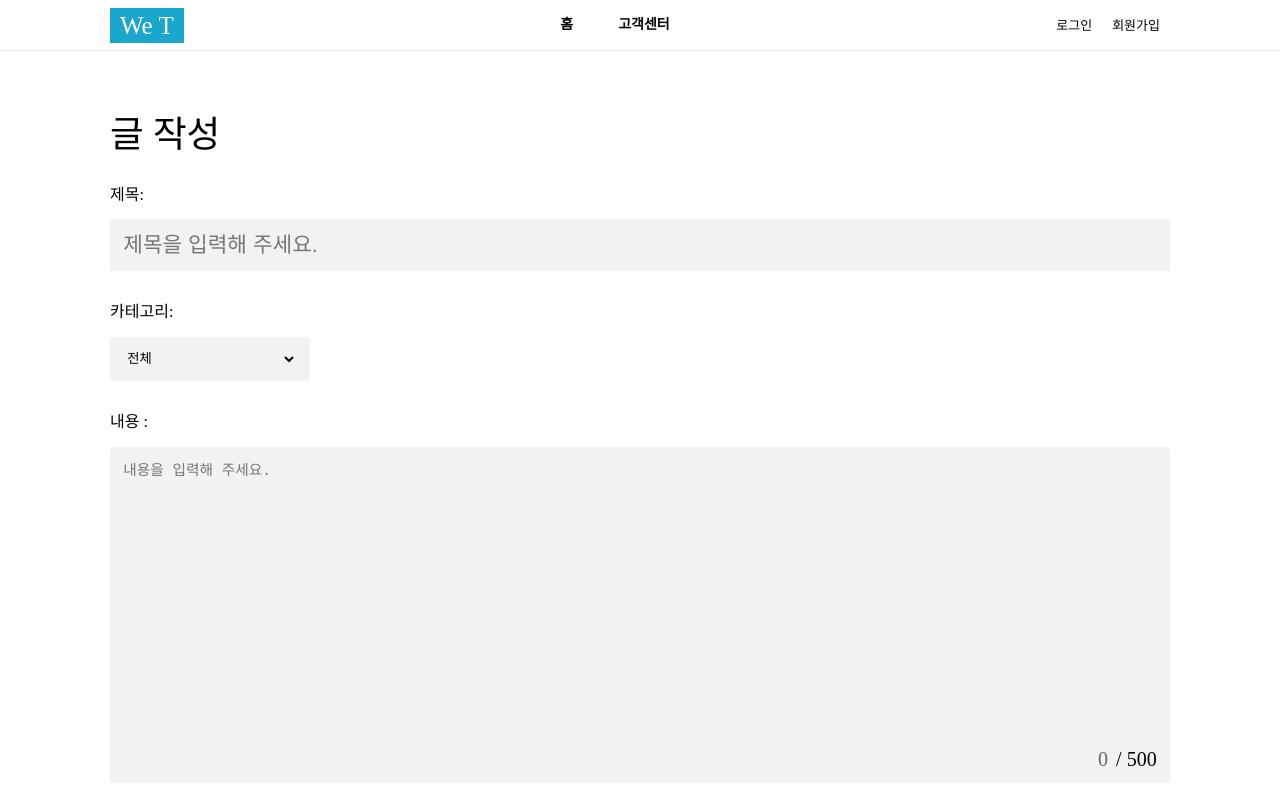
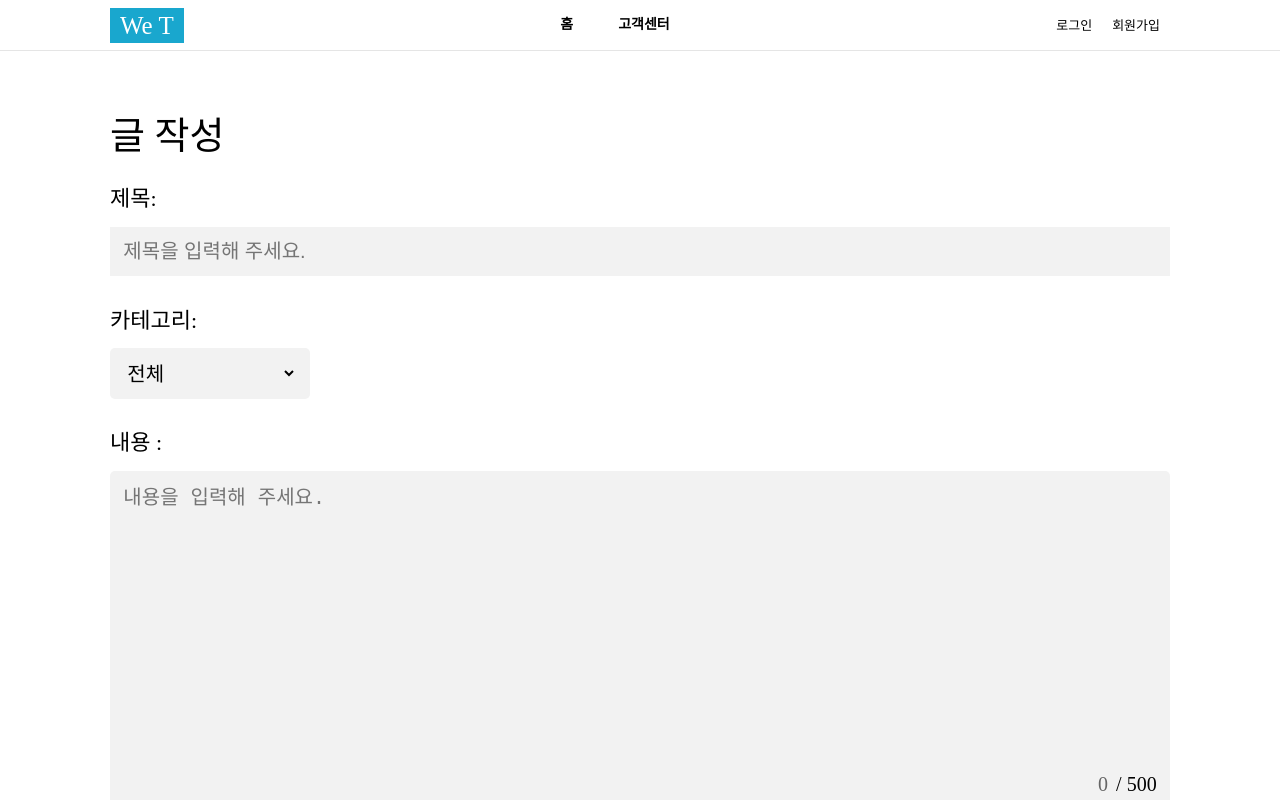
Before and after one commit to chuhongkyu/weT, a Next.js app: page /write in a window 1280 px wide. Shown: the top 800 px of the page. Built offline with nearby package versions, Linux system fonts and the light colour scheme; no server answers.

Commit message:
Add fixed font

```diff
--- a/components/Nav.tsx
+++ b/components/Nav.tsx
@@ -47,7 +47,7 @@ export default function Nav(){
                     (
                     <>
                         <Link href={'/login'}><span>로그인</span></Link>
-                        <Link href={'/login'}><span>회원가입</span></Link>
+                        <Link href={'/register'}><span>회원가입</span></Link>
                     </>
                     )}
                 </div>
--- a/pages/home/index.tsx
+++ b/pages/home/index.tsx
@@ -1,13 +1,12 @@
-import { NextPage } from "next";
 import Link from "next/link";
+import { useSession } from "next-auth/react";
 import { connectDB } from "utils/database";
+import { IData } from "utils/typeGroup";
 import styles from "styles/Home.module.scss";
 import Banner from "components/Banner";
 import Nav from "components/Nav";
 import List from "components/home/list";
-import { IData } from "utils/typeGroup";
 import Footer from "components/Footer"
-import { useSession } from "next-auth/react";
 
 interface Props {
   data: IData[];
--- a/pages/write/index.tsx
+++ b/pages/write/index.tsx
@@ -86,12 +86,11 @@ const Write = () => {
                     <label htmlFor="title" className={styles.label}>
                         제목:
                     </label>
-                    <div className={styles.input_title}>
+                    <div className={styles.input_container}>
                         <input
                             type="text"
                             name="title"
                             placeholder={"제목을 입력해 주세요."}
-                            className={styles.input_title}
                             value={title}
                             onChange={handleTitleChange}
                         />
--- a/styles/Write.module.scss
+++ b/styles/Write.module.scss
@@ -8,21 +8,24 @@
         .title{
             display: block;
             margin-top: __vw(100);
-            font-size: __vw(55);
+            font-size: $h1;
         }
         .form{
             margin-top: __vw(50);
             .label{
                 display: block;
                 margin-bottom: __vw(25);
+                font-size: 22px;
             }
-            .input_title{
+            .input_container{
                 display: block;
                 background: #F2F2F2;
-                font-size: __vw(32);
-                border-radius: __vw(5);
+                font-size: 20px;
+                border-radius: 5px;
                 margin-bottom: __vw(50);
                 input{
+                    background: #F2F2F2;
+                    font-size: inherit;
                     padding: __vw(20);
                     width: 100%;
                     border: none;
@@ -31,13 +34,14 @@
             .select_category{
                 display: block;
                 background: #F2F2F2;
-                font-size: __vw(32);
-                border-radius: __vw(5);
+                font-size: 20px;
+                border-radius: 5px;
                 margin-bottom: __vw(50);
                 max-width: 200px;
                 padding: 0 __vw(20);
                 select{
                     padding: __vw(20) 0;
+                    font-size: inherit;
                     width: 100%;
                     border: none;
                     background: transparent;
@@ -50,11 +54,11 @@
                 display: block;
                 height: 100%;
                 background: #F2F2F2;
-                font-size: __vw(22);
-                border-radius: __vw(5);
+                font-size: 20px;
+                border-radius: 5px;
                 position: relative;
                 textarea{
-                    font-size: __vw(22);
+                    font-size: inherit;
                     line-height: 150%;
                     height: __vw(500);
                     border: none;
@@ -66,8 +70,9 @@
                     position: absolute;
                     bottom: __vw(20);
                     right: __vw(20);
-                    font-size: __vw(30);
+                    font-size: 20px;
                     .current{
+                        font-size: inherit;
                         display: inline-block;
                         color: #666666;
                         margin-right: 0.5rem;
--- a/styles/_variables.scss
+++ b/styles/_variables.scss
@@ -11,3 +11,6 @@ $vw100:max(5.208vw, 80px);
 $vw72:max(3.75vw, 72px);
 $vw64:max(3.333vw, 52px);
 $vw56:max(3.75vw, 56px);
+
+$h1:max(2.7083vw, 38px);
+$h3:max(1.666vw, 28px);
```
Also changed, not shown: components/register/RegisterContainer.tsx (added, +14 -0 lines), pages/register/index.tsx (+13 -9 lines), styles/Detail.module.scss (+5 -4 lines), styles/Register.module.scss (added, +14 -0 lines).
